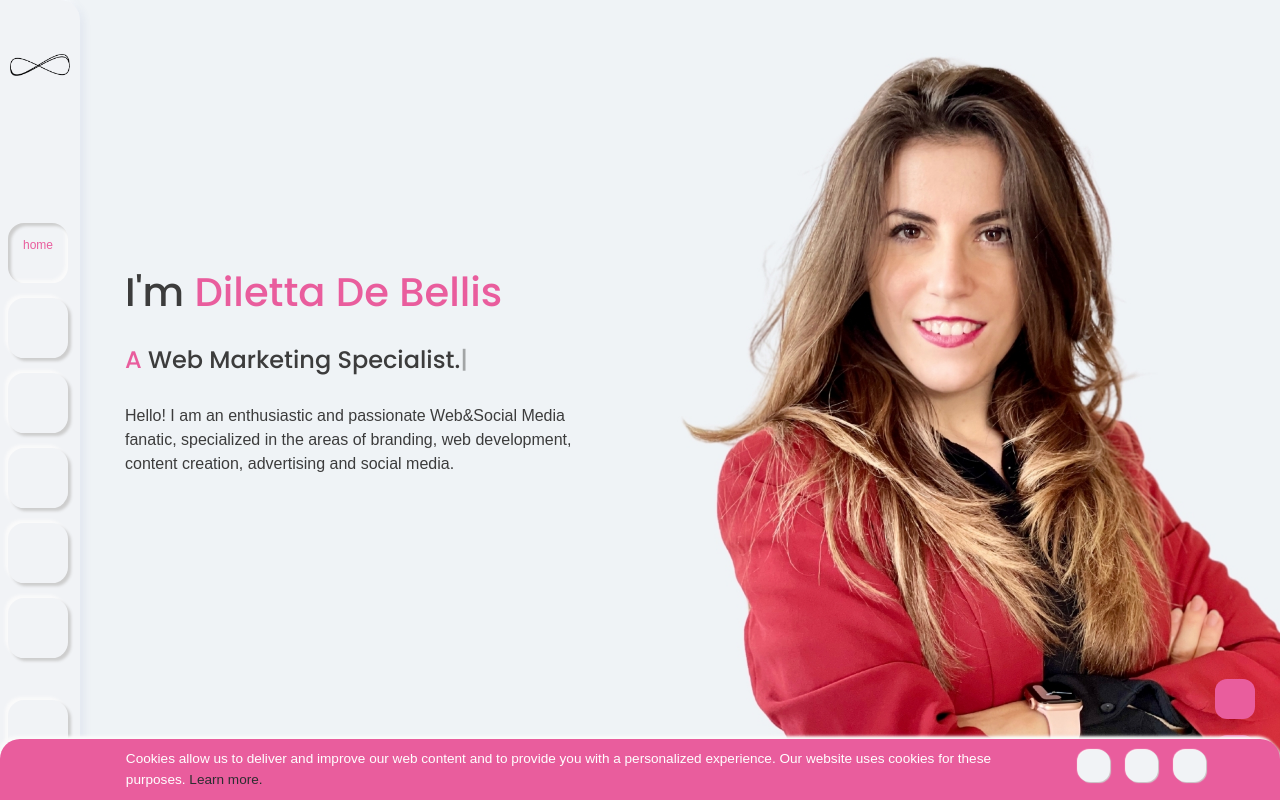
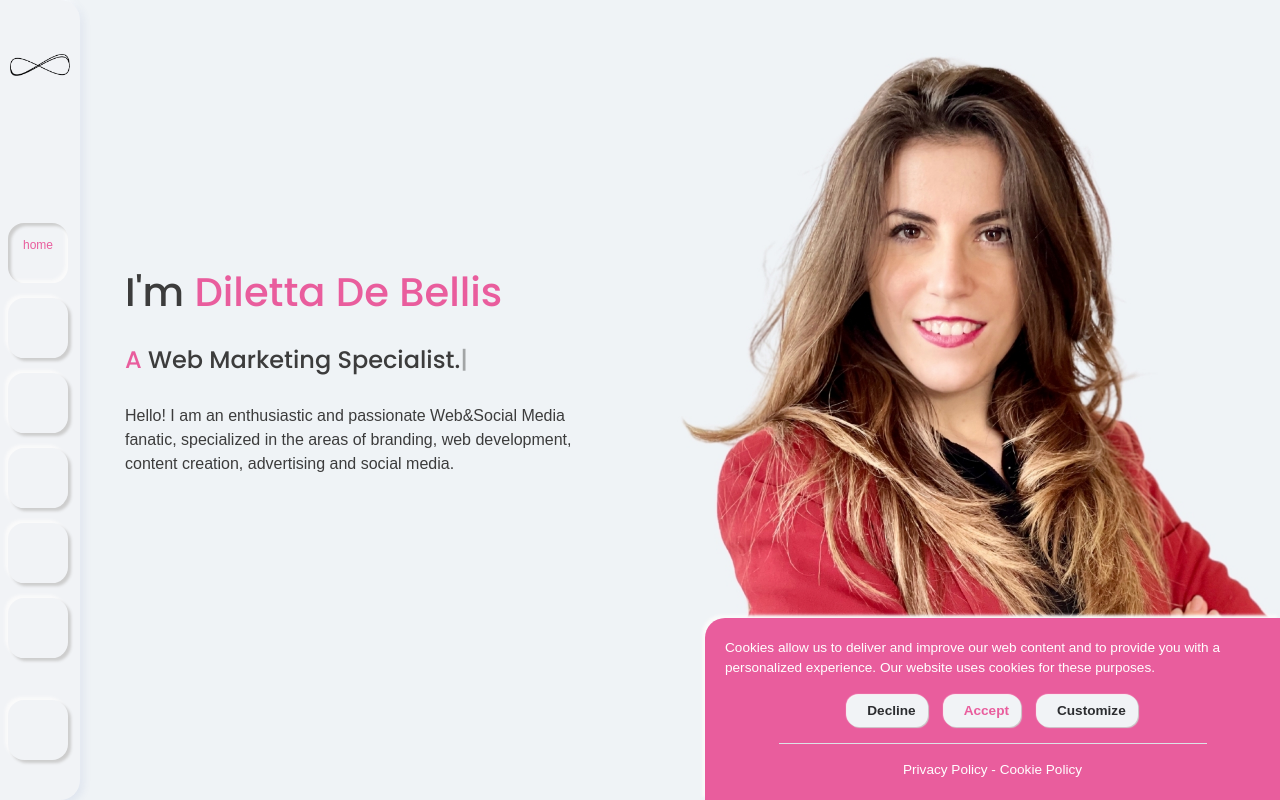
Before and after one commit to dilettadebellis/mywebsite, a React (Create React App) app: page / in a window 1280 px wide. Built offline with nearby package versions, Linux system fonts and the light colour scheme; some icons are missing; a web font is replaced by a local one.

Commit message:
completed cookie banner and modal

```diff
--- a/src/assets/scss/_cookie-banner.scss
+++ b/src/assets/scss/_cookie-banner.scss
@@ -2,14 +2,16 @@
 
 .cookie-banner-wrapper {
   width: 100%;
-  padding: 10px 20px;
+  max-width: 575px;
+  padding: 20px 20px;
   color: #ffffff;
   font-size: 0.85rem;
   z-index: 10000;
   position: fixed;
   bottom: 0;
+  right: 0;
   background-color: $pink-color;
-  border-radius: 1.25rem 1.25rem 0 0;
+  border-radius: 1.25rem 0 0 0;
   box-shadow: 3px 3px 3px #cdcdcd, -3px -3px 3px #fafafa;
 
   .cookie-banner-link, .cookie-banner-link:hover, .cookie-banner-link:active, .cookie-banner-link:focus {
@@ -54,15 +56,60 @@
       font-weight: bold;
     }
   }
+
+  .cookie-link {
+    color: inherit;
+
+    &:hover {
+      color: #2c2d30;
+    }
+  }
 }
 
-.cookie-item-divider {
+.cookie-modal {
+
+  &.show {
+
+    .modal-dialog {
+      transform: scaleY(1);
+      height: auto;
+    }
+  }
+
+  .modal-dialog {
+    position: fixed;
+    bottom: 0;
+    max-width: 100%;
+    width: 100%;
+    margin: 0;
+    transform: scaleY(0);
+    transform-origin: bottom;
+    transition: transform 0.5s ease-in-out;
+    height: 0;
+  }
+
+  .modal-content {
+    background-color: #f1f3f6;
+  }
+
+  .close {
+    color: #5f5f5f;
+    text-shadow: none;
+  }
+
+  .pill-button {
+    cursor: pointer;
+    z-index: 100000;
+  }
+}
+
+.cookie-banner-divider {
   border-top: 1px solid #dee2e6;
-  width: 70%;
+  width: 80%;
 }
 
 .cookie-item {
-  margin-bottom: 1.5rem;
+  margin-bottom: 1rem;
 
   .custom-control-input:checked ~ .custom-control-label::before {
     border-color: $pink-color;
@@ -80,6 +127,8 @@
     .cookie-item-controller {
       font-size: 1.5rem;
       margin-left: 10px;
+      padding: 5px;
+      cursor: pointer;
     }
   }
 
@@ -87,12 +136,13 @@
     font-size: 0.9rem;
     transform: scaleY(0);
     transform-origin: top;
-    transition: transform 0.25s ease-in-out;
-    height: 0;
+    transition: all 0.35s ease-in-out;
+    height: 100%;
+    max-height: 0;
 
     &.active {
       transform: scaleY(1);
-      height: auto;
+      max-height: 200px;
     }
   }
 }
@@ -117,23 +167,11 @@
   }
 }
 
-@media (min-width: 768px) {
+
+@media (max-width: 575px) {
 
   .cookie-banner-wrapper {
-    .cookie-banner-button {
-      width: 32px;
-      height: 32px;
-      display: inline-block;
-
-      i {
-        display: block;
-        margin: 0;
-      }
-
-      span {
-        display: none;
-      }
-    }
+    border-radius: 0;
   }
 
 }
--- a/src/assets/scss/_flat-demo.scss
+++ b/src/assets/scss/_flat-demo.scss
@@ -5,7 +5,7 @@
   background-color: #f8f8f8;
 }
 
-.flat-demo .blog-single .modal-content, .flat-demo .portfolio-single .modal-content {
+.flat-demo .blog-single .modal-content, .flat-demo .portfolio-single .modal-content, .flat-demo .cookie-modal .modal-content {
   background-color: #f8f8f8;
 }
 
@@ -88,7 +88,7 @@
   box-shadow: none;
 }
 
-.arshia-dark.flat-demo header, .arshia-dark.flat-demo .testimonial-image-border, .arshia-dark.flat-demo .blog-image, .arshia-dark.flat-demo .blog-single .modal-content, .arshia-dark.flat-demo .portfolio-single .modal-content {
+.arshia-dark.flat-demo header, .arshia-dark.flat-demo .testimonial-image-border, .arshia-dark.flat-demo .blog-image, .arshia-dark.flat-demo .blog-single .modal-content, .arshia-dark.flat-demo .portfolio-single .modal-content, .arshia-dark.flat-demo .cookie-modal .modal-content {
   background-color: #2c2d30;
 }
 
--- a/src/assets/scss/_media.scss
+++ b/src/assets/scss/_media.scss
@@ -216,7 +216,7 @@
 
   .hero-04, .testimonial .owl-carousel .testimonial-image::before, .skill-box .skillbar,
   .blog-item:before, .blog-image, .testimonial .owl-carousel .testimonial-image,
-  .blog-single .modal-content, .portfolio-single .modal-content {
+  .blog-single .modal-content, .portfolio-single .modal-content, .cookie-modal .modal-content {
     background-color: #2c2d30 !important;
   }
 
@@ -256,14 +256,14 @@
     -o-box-shadow: inset 3px 3px 3px #202125, inset -3px -3px 3px #3e3e3e;
     -ms-box-shadow: inset 3px 3px 3px #202125, inset -3px -3px 3px #3e3e3e;
   }
-  .portfolio-single .close {
+  .portfolio-single .close, .cookie-modal .close {
     color: white;
   }
   .flat-demo .box-hover-border:hover {
     box-shadow: none;
   }
 
-  .flat-demo header, .flat-demo .testimonial-image-border, .flat-demo .blog-image, .flat-demo .blog-single .modal-content, .flat-demo .portfolio-single .modal-content {
+  .flat-demo header, .flat-demo .testimonial-image-border, .flat-demo .blog-image, .flat-demo .blog-single .modal-content, .flat-demo .portfolio-single .modal-content, .flat-demo .cookie-modal .modal-content {
     background-color: #2c2d30 !important;
   }
 
--- a/src/assets/scss/_theme-dark.scss
+++ b/src/assets/scss/_theme-dark.scss
@@ -94,7 +94,7 @@
 
 .arshia-dark .hero-04, .arshia-dark .testimonial .owl-carousel .testimonial-image::before, .arshia-dark .skill-box .skillbar,
 .arshia-dark .blog-item:before, .arshia-dark .blog-image, .arshia-dark .testimonial .owl-carousel .testimonial-image,
-.arshia-dark .blog-single .modal-content, .arshia-dark .portfolio-single .modal-content {
+.arshia-dark .blog-single .modal-content, .arshia-dark .portfolio-single .modal-content, .arshia-dark .cookie-modal .modal-content {
   background-color: #2c2d30;
 }
 
@@ -137,7 +137,7 @@
   -ms-box-shadow: inset 3px 3px 3px #202125, inset -3px -3px 3px #3e3e3e;
 }
 
-.arshia-dark .portfolio-single .close {
+.arshia-dark .portfolio-single .close, .arshia-dark .cookie-modal .close {
   color: white;
 }
 
--- a/src/components/CookieBanner.js
+++ b/src/components/CookieBanner.js
@@ -1,40 +1,27 @@
 import React, { useState } from "react";
-import { useCookies } from "react-cookie";
 import useGlobalState from "../lib/globalState";
 
-export const COOKIE_ACCEPTED = "as-cookies-accepted";
+export default function CookieBanner() {
+  const [visible, setVisible] = useState(true);
+  const { texts, saveCookies, functionalCookieEnabled } = useGlobalState();
+  const bannerTexts = texts.global.cookieBanner;
+  const cookies = texts.cookies.cookies;
 
-export default function ({}) {
-  const [visible, setVisible] = useState(true);
-  const [cookies, setCookie] = useCookies([COOKIE_ACCEPTED]);
-  const { texts } = useGlobalState();
-  const bannerTexts = texts.global.cookieBanner;
-
-  const saveCookie = (isYes) => {
-    if (isYes) {
-      // Save cookie with yes value
-      console.log("Cookies accepted");
-      setCookie(COOKIE_ACCEPTED, true, {
-        path: "/",
-        maxAge: 60 * 60 * 24 * 365,
-      });
-    } else {
-      // Save cookie with no value
-      console.log("Cookies denied");
-      setCookie(COOKIE_ACCEPTED, false, {
-        path: "/",
-        maxAge: 60 * 60,
-      });
-    }
+  const handleClick = (e, isYes) => {
+    e.preventDefault();
+    const cookieCodes = {};
+    cookies.forEach((cookie) => {
+      if (cookie.editable) {
+        cookieCodes[cookie.code] = isYes;
+      } else {
+        cookieCodes[cookie.code] = true;
+      }
+    });
+    saveCookies(cookieCodes);
     setVisible(false);
   };
 
-  const handleClick = (e, isYes) => {
-    e.preventDefault();
-    saveCookie(isYes);
-  };
-
-  if (cookies[COOKIE_ACCEPTED]) {
+  if (functionalCookieEnabled()) {
     return null;
   }
 
@@ -45,21 +32,12 @@ export default function ({}) {
   return (
     <div className="cookie-banner-wrapper">
       <div className="row align-items-center">
-        <div className="col-12 col-md-9 ml-lg-auto">
-          <p className="cookie-banner-text mb-0">
-            {bannerTexts.textMain}{" "}
-            <a
-              className="cookie-banner-link"
-              href="#!"
-              onClick={(e) => e.preventDefault()}
-              data-toggle="modal"
-              data-target={`#cookie-policy-modal`}
-            >
-              {bannerTexts.learnMore}
-            </a>
-          </p>
+        <div className="col-12">
+          <p className="cookie-banner-text mb-0">{bannerTexts.textMain}</p>
         </div>
-        <div className="col-12 col-md-2 mt-md-0 mt-3 text-md-left text-right">
+      </div>
+      <div className="row mt-3">
+        <div className="col-12 text-center">
           <a
             href="#!"
             onClick={(e) => handleClick(e, false)}
@@ -78,7 +56,7 @@ export default function ({}) {
           </a>
           <a
             href="#!"
-            onClick={(e) => e.preventDefault()}
+            onClick={(e) => setVisible(false)}
             data-toggle="modal"
             data-target={`#cookies-modal`}
             className="cookie-banner-button secondary"
@@ -88,6 +66,28 @@ export default function ({}) {
           </a>
         </div>
       </div>
+      <hr className="cookie-banner-divider" />
+      <div className="text-center">
+        <a
+          className="cookie-link"
+          href="#!"
+          onClick={(e) => e.preventDefault()}
+          data-toggle="modal"
+          data-target={`#privacy-policy-modal`}
+        >
+          Privacy Policy
+        </a>
+        {" - "}
+        <a
+          className="cookie-link"
+          href="#!"
+          onClick={(e) => e.preventDefault()}
+          data-toggle="modal"
+          data-target={`#cookie-policy-modal`}
+        >
+          Cookie Policy
+        </a>
+      </div>
     </div>
   );
 }
--- a/src/components/CookiesModal/CookiesModal.js
+++ b/src/components/CookiesModal/CookiesModal.js
@@ -1,23 +1,53 @@
-import React from "react";
+import React, { useState } from "react";
 import useGlobalState from "../../lib/globalState";
 import CookieItem from "./CookieItem";
 
 const CookiesModal = () => {
-  const { texts } = useGlobalState();
+  const { texts, saveCookies } = useGlobalState();
   const cookies = texts.cookies.cookies;
+  const [enabledCookies, setEnabledCookies] = useState({});
   const bannerTexts = texts.global.cookieBanner;
+
+  const addEnabledCookie = (cookieCode) => {
+    setEnabledCookies((prevState) => ({ ...prevState, [cookieCode]: true }));
+  };
+
+  const removeEnabledCookie = (cookieCode) => {
+    setEnabledCookies((prevState) => ({ ...prevState, [cookieCode]: false }));
+  };
+
+  const declineAll = () => {
+    const cookieCodes = {};
+    cookies.forEach((cookie) => {
+      cookieCodes[cookie.code] = !cookie.editable;
+    });
+    saveCookies(cookieCodes);
+    modalHide();
+  };
+
+  const accept = () => {
+    saveCookies(enabledCookies);
+    modalHide();
+  };
+
+  const modalHide = () => {
+    window.jQuery("#cookies-modal").modal("hide");
+  };
+
   return (
     <div
-      className="portfolio-single modal fade"
+      className="cookie-modal modal fade"
       id="cookies-modal"
       tabIndex="-1"
       role="dialog"
       aria-labelledby={`portfolioModalScrollable-cookie-policy`}
       aria-hidden="true"
+      data-backdrop="static"
+      data-keyboard="false"
     >
       <div className="modal-dialog modal-dialog-scrollable" role="document">
         <div className="modal-content text-muted">
-          <div className="modal-header">
+          {/*<div className="modal-header">
             <h5 className="modal-title">
               {`${bannerTexts.cookiesTitle[0]} ${bannerTexts.cookiesTitle[1]}`}
             </h5>
@@ -29,9 +59,9 @@ const CookiesModal = () => {
             >
               <span aria-hidden="true">&times;</span>
             </button>
-          </div>
+          </div>*/}
           <div className="modal-body">
-            <div className="pt-4 pb-5">
+            <div className="pt-3">
               <div className="container">
                 <div className="row">
                   <div className="col-12 col-md-10 mx-auto">
@@ -45,19 +75,23 @@ const CookiesModal = () => {
                       </h2>
                     </div>
                     <div className="text-md-left mt-5">
+                      <p className="cookie-item-content mb-5">
+                        {bannerTexts.textMain}
+                      </p>
                       {cookies.map((cookie, index) => (
-                        <>
+                        <div key={index}>
                           <CookieItem
-                            key={index}
                             code={cookie.code}
                             title={cookie.title}
                             editable={cookie.editable}
                             description={cookie.description}
+                            addEnabledCookie={addEnabledCookie}
+                            removeEnabledCookie={removeEnabledCookie}
                           />
                           {index < cookies.length - 1 ? (
-                            <hr className="cookie-item-divider" />
+                            <hr className="cookie-banner-divider" />
                           ) : null}
-                        </>
+                        </div>
                       ))}
                     </div>
                   </div>
@@ -65,12 +99,16 @@ const CookiesModal = () => {
               </div>
             </div>
           </div>
-          <div className="modal-footer">
+          <div className="modal-footer justify-content-center">
             <div className="button-border mt-3 mb-lg-0 mr-4">
-              <a className="pill-button">{bannerTexts.declineAll}</a>
+              <a onClick={declineAll} className="pill-button">
+                {bannerTexts.declineAll}
+              </a>
             </div>
-            <div className="button-border mt-3 mb-lg-0 to-contact">
-              <a className="pill-button base-color">{bannerTexts.accept}</a>
+            <div className="button-border mt-3 mb-lg-0">
+              <a onClick={accept} className="pill-button base-color">
+                {bannerTexts.accept}
+              </a>
             </div>
           </div>
         </div>
--- a/src/components/Hero/HeroContact.js
+++ b/src/components/Hero/HeroContact.js
@@ -121,7 +121,7 @@ function HeroContact({}) {
                           onClick={(e) => e.preventDefault()}
                           className="pill-button"
                           id="submit-btn"
-                          onClick="sendEmail()"
+                          /*onClick="sendEmail()"*/
                         >
                           {contactTexts.sendMessage}
                         </a>
--- a/src/components/Hero/HeroResume.js
+++ b/src/components/Hero/HeroResume.js
@@ -172,8 +172,8 @@ function HeroResume() {
                 </div>
                 <div id="skills" className="awards-box box-border">
                   {awards.map((award, index) => (
-                    <>
-                      <div key={index} className="awards-item">
+                    <div key={index}>
+                      <div className="awards-item">
                         <i
                           className={`${award.icon} size-md base-color award-icon`}
                         />
@@ -188,7 +188,7 @@ function HeroResume() {
                       {index < awards.length - 1 ? (
                         <hr className="award-divider" />
                       ) : null}
-                    </>
+                    </div>
                   ))}
                 </div>
               </div>
--- a/src/components/LangSkillItem.js
+++ b/src/components/LangSkillItem.js
@@ -16,7 +16,6 @@ export default function ({ name, comment, value }) {
           } else {
             iconClass += " fa-star-o";
           }
-          console.log(iconClass);
           return (
             <li key={index} className="list-inline-item">
               <i className={iconClass} />
--- a/src/data/en_GB/cookies.js
+++ b/src/data/en_GB/cookies.js
@@ -14,3 +14,8 @@ export const cookies = [
       "Lorem ipsum dolor sit amet, consectetur adipiscing elit. Vestibulum tincidunt risus risus, convallis accumsan enim porttitor non. Cras at sapien accumsan neque vestibulum maximus. Quisque in elementum quam, vestibulum venenatis tellus. Vivamus ex erat, congue id tellus vel, aliquam elementum nisi. ",
   },
 ];
+
+export const getCodes = (onlyCode = false) => {
+  const extra = onlyCode ? "" : "-cookie-accepted";
+  return cookies.map((cookie) => `${cookie.code}${extra}`);
+};
--- a/src/lib/globalState.js
+++ b/src/lib/globalState.js
@@ -1,5 +1,7 @@
 import React, { createContext, useState, useContext, useEffect } from "react";
 import { mappings } from "../data";
+import { useCookies } from "react-cookie";
+import { getCodes } from "../data/en_GB/cookies";
 
 export const langMapping = {
   en_GB: {
@@ -14,6 +16,8 @@ export const langMapping = {
   },
 };
 
+const MAX_AGE = 60 * 60 * 24 * 365;
+
 const initialState = {
   lang: langMapping.en_GB.code,
 };
@@ -25,6 +29,35 @@ const GlobalContext = createContext({
 export const GlobalProvider = ({ children }) => {
   const [lang, setLang] = useState(initialState.lang);
   const [texts, setTexts] = useState(mappings[lang]);
+  const [cookies, setCookie] = useCookies([getCodes()]);
+
+  const saveCookies = (cookieCodes) => {
+    Object.keys(cookieCodes).forEach((code) => {
+      setCookie(`${code}-cookie-accepted`, cookieCodes[code], {
+        path: "/",
+        maxAge: MAX_AGE,
+      });
+    });
+  };
+
+  const enabledCookies = () => {
+    return getCodes().map((code) => {
+      const onlyCode = code.replace("-cooke-accepted", "");
+      if (cookies[code]) {
+        return { [onlyCode]: true };
+      } else {
+        return { [onlyCode]: false };
+      }
+    });
+  };
+
+  const functionalCookieEnabled = () => {
+    return cookies["functional-cookie-accepted"];
+  };
+
+  const statsCookieEnabled = () => {
+    return cookies["stats-cookie-accepted"];
+  };
 
   useEffect(() => {
     setTexts(mappings[lang]);
@@ -45,6 +78,10 @@ export const GlobalProvider = ({ children }) => {
         setLang,
         texts,
         getText,
+        saveCookies,
+        enabledCookies,
+        functionalCookieEnabled,
+        statsCookieEnabled,
       }}
     >
       {children}
```
Also changed, not shown: src/components/CookiesModal/CookieItem.js (+25 -3 lines).
